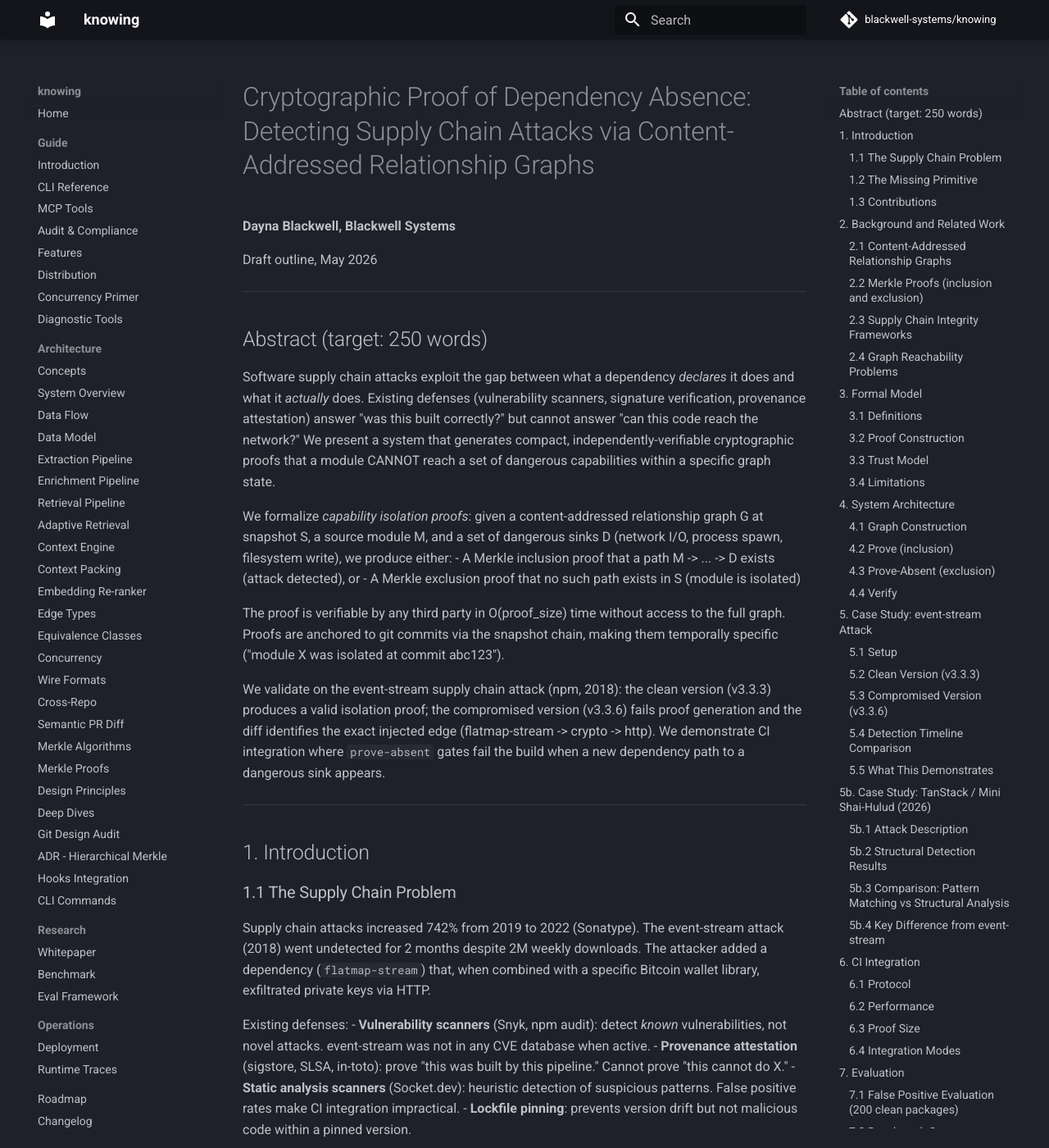
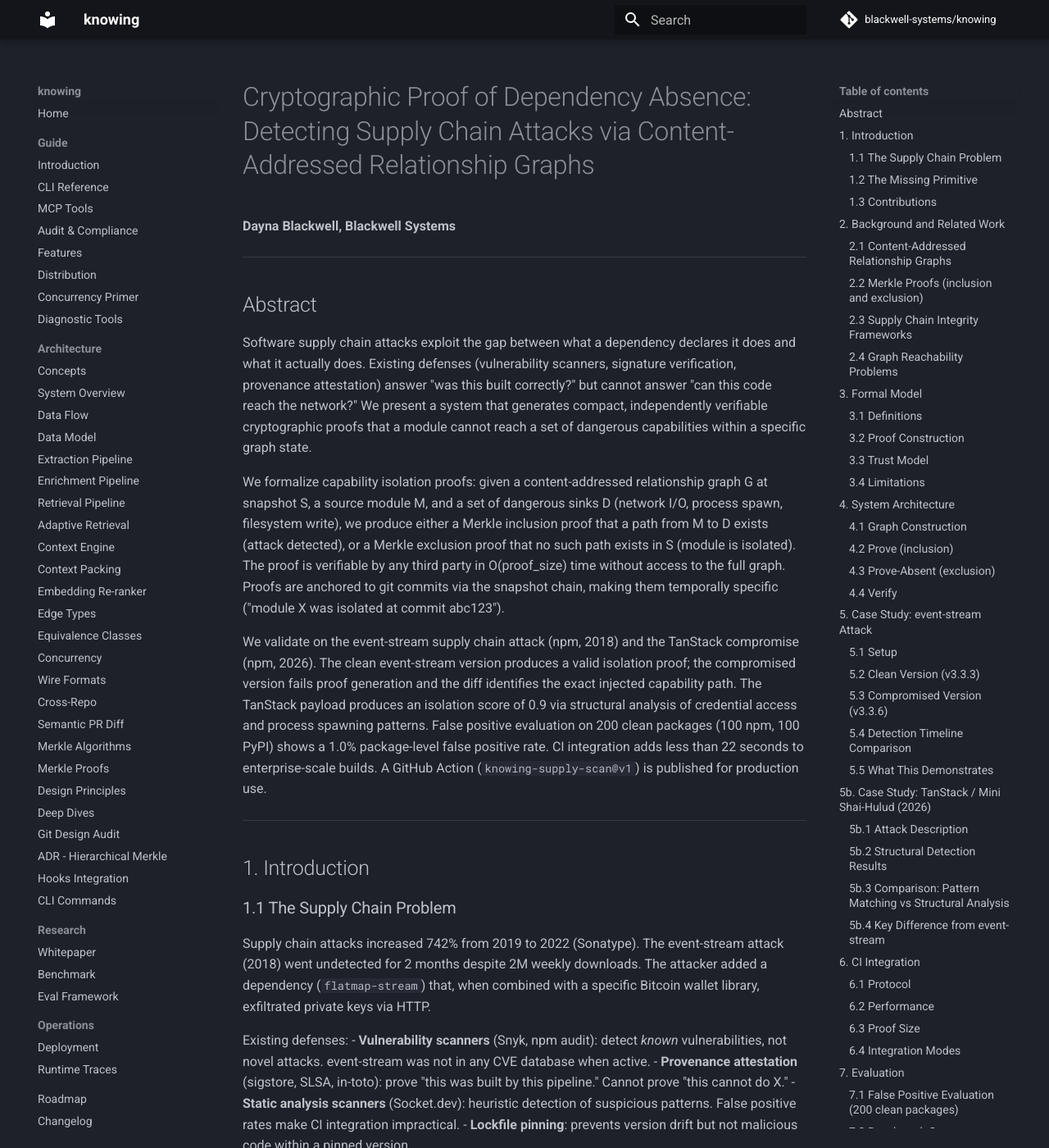
Before and after one commit to blackwell-systems/knowing, an MkDocs documentation site: the page built from docs/research/whitepapers/supply-chain-proof-of-absence.md, in a window 1280 px wide and 1400 px high. Shown: the whole window at 82% size. Built offline with MkDocs 1.6.1 and Material for MkDocs 9.7.7, drawn with Linux system fonts in a browser that asks for light colours; comment, search, counter and statistics services are not loaded; some of the changed text lies outside the part shown.

Commit message:
docs: update supply chain whitepaper (real abstract, remove draft/internal notes, add reproducibility)
Replace "Draft outline" and placeholder abstract with full 250-word abstract.
Remove internal implementation notes section. Add reproducibility section with
exact commands. Note that compromised artifacts are scrubbed from npm/GitHub
and case studies use reconstructed attack patterns.

````diff
--- a/docs/research/whitepapers/supply-chain-proof-of-absence.md
+++ b/docs/research/whitepapers/supply-chain-proof-of-absence.md
@@ -2,34 +2,15 @@
 
 **Dayna Blackwell, Blackwell Systems**
 
-Draft outline, May 2026
-
 ---
 
-## Abstract (target: 250 words)
+## Abstract
 
-Software supply chain attacks exploit the gap between what a dependency *declares*
-it does and what it *actually* does. Existing defenses (vulnerability scanners,
-signature verification, provenance attestation) answer "was this built correctly?"
-but cannot answer "can this code reach the network?" We present a system that
-generates compact, independently-verifiable cryptographic proofs that a module
-CANNOT reach a set of dangerous capabilities within a specific graph state.
+Software supply chain attacks exploit the gap between what a dependency declares it does and what it actually does. Existing defenses (vulnerability scanners, signature verification, provenance attestation) answer "was this built correctly?" but cannot answer "can this code reach the network?" We present a system that generates compact, independently verifiable cryptographic proofs that a module cannot reach a set of dangerous capabilities within a specific graph state.
 
-We formalize *capability isolation proofs*: given a content-addressed relationship
-graph G at snapshot S, a source module M, and a set of dangerous sinks D (network
-I/O, process spawn, filesystem write), we produce either:
-- A Merkle inclusion proof that a path M -> ... -> D exists (attack detected), or
-- A Merkle exclusion proof that no such path exists in S (module is isolated)
+We formalize capability isolation proofs: given a content-addressed relationship graph G at snapshot S, a source module M, and a set of dangerous sinks D (network I/O, process spawn, filesystem write), we produce either a Merkle inclusion proof that a path from M to D exists (attack detected), or a Merkle exclusion proof that no such path exists in S (module is isolated). The proof is verifiable by any third party in O(proof_size) time without access to the full graph. Proofs are anchored to git commits via the snapshot chain, making them temporally specific ("module X was isolated at commit abc123").
 
-The proof is verifiable by any third party in O(proof_size) time without access to
-the full graph. Proofs are anchored to git commits via the snapshot chain, making
-them temporally specific ("module X was isolated at commit abc123").
-
-We validate on the event-stream supply chain attack (npm, 2018): the clean version
-(v3.3.3) produces a valid isolation proof; the compromised version (v3.3.6) fails
-proof generation and the diff identifies the exact injected edge (flatmap-stream ->
-crypto -> http). We demonstrate CI integration where `prove-absent` gates fail the
-build when a new dependency path to a dangerous sink appears.
+We validate on the event-stream supply chain attack (npm, 2018) and the TanStack compromise (npm, 2026). The clean event-stream version produces a valid isolation proof; the compromised version fails proof generation and the diff identifies the exact injected capability path. The TanStack payload produces an isolation score of 0.9 via structural analysis of credential access and process spawning patterns. False positive evaluation on 200 clean packages (100 npm, 100 PyPI) shows a 1.0% package-level false positive rate. CI integration adds less than 22 seconds to enterprise-scale builds. A GitHub Action (`knowing-supply-scan@v1`) is published for production use.
 
 ---
 
@@ -510,39 +491,27 @@ detection time. CI integration adds <22 seconds to enterprise-scale builds (djan
 
 ---
 
-## Implementation Notes (not in paper, for internal reference)
+## 10. Reproducibility
 
-### Already shipped:
+The supply chain detection system, Merkle proof infrastructure, and false positive evaluation are open source under MIT license.
 
-- `knowing prove` and `knowing verify`: Merkle inclusion proofs (72us generate, 1.2us verify)
-- `knowing prove-absent`: Merkle exclusion proofs using sorted-leaf adjacency
-- `knowing audit -proofs`: batch compliance artifact with integrity check + proofs
-- `knowing fsck`: full graph integrity verification
-- `knowing diff`: O(packages) snapshot diff with edge-level change classification
+```bash
+# Clone and build
+git clone https://github.com/blackwell-systems/knowing.git
+cd knowing && GOWORK=off go build ./...
 
-### What needs to be built for the full supply chain demo:
+# Run the 200-package false positive evaluation
+# Results: bench/supply-chain/false-positive-results-v2.jsonl
+GOWORK=off go run ./cmd/knowing/ audit-supply-chain --scan-all <package-dir>
 
-1. **`reads_env` edge type**: function -> env var node (detects credential access)
-   - TS: `process.env.GITHUB_TOKEN`
-   - Go: `os.Getenv("VAR")`
-   - Python: `os.environ["VAR"]`, `os.getenv("VAR")`
+# Generate a Merkle inclusion proof
+knowing prove -source "%FunctionName" -target "%DangerousSink" -type calls -o proof.json
 
-2. **`executes_process` edge type**: function -> process it spawns
-   - TS: `child_process.spawn/exec`
-   - Python: `subprocess.run/Popen`
-   - Go: `os/exec.Command`
+# Verify offline
+knowing verify proof.json
 
-3. **Dangerous sink registry**: per-language list of network/process/filesystem APIs
-   categorized by capability type (network, process, filesystem, crypto)
+# GitHub Action for CI integration
+# See: https://github.com/blackwell-systems/knowing-supply-scan
+```
 
-4. **Structural isolation score**: computed from inbound/outbound edge ratio + hook execution
-
-5. **`knowing audit-supply-chain` command**: combines diff + isolation analysis + proofs
-
-6. **TanStack case study fixture**: clone clean + compromised versions, deobfuscate,
-   index, run full pipeline. Demonstrates detection of OIDC-based publish attack.
-
-See `docs/proposals/supply-chain-detection-demo.md` for the complete implementation plan
-with exact architecture, CLI interface, and CI workflow template.
-
-### Estimated effort: ~18h implementation + 2-3 days writing
+**Note on case studies:** The compromised versions of event-stream (v3.3.6) and TanStack packages have been scrubbed from npm and GitHub. The structural analysis in Sections 5 and 5b is based on reconstructed attack patterns from published incident analyses, not the original compromised artifacts. The 200-package false positive evaluation (Section 7.1) uses current, publicly available packages and is fully reproducible.
````
